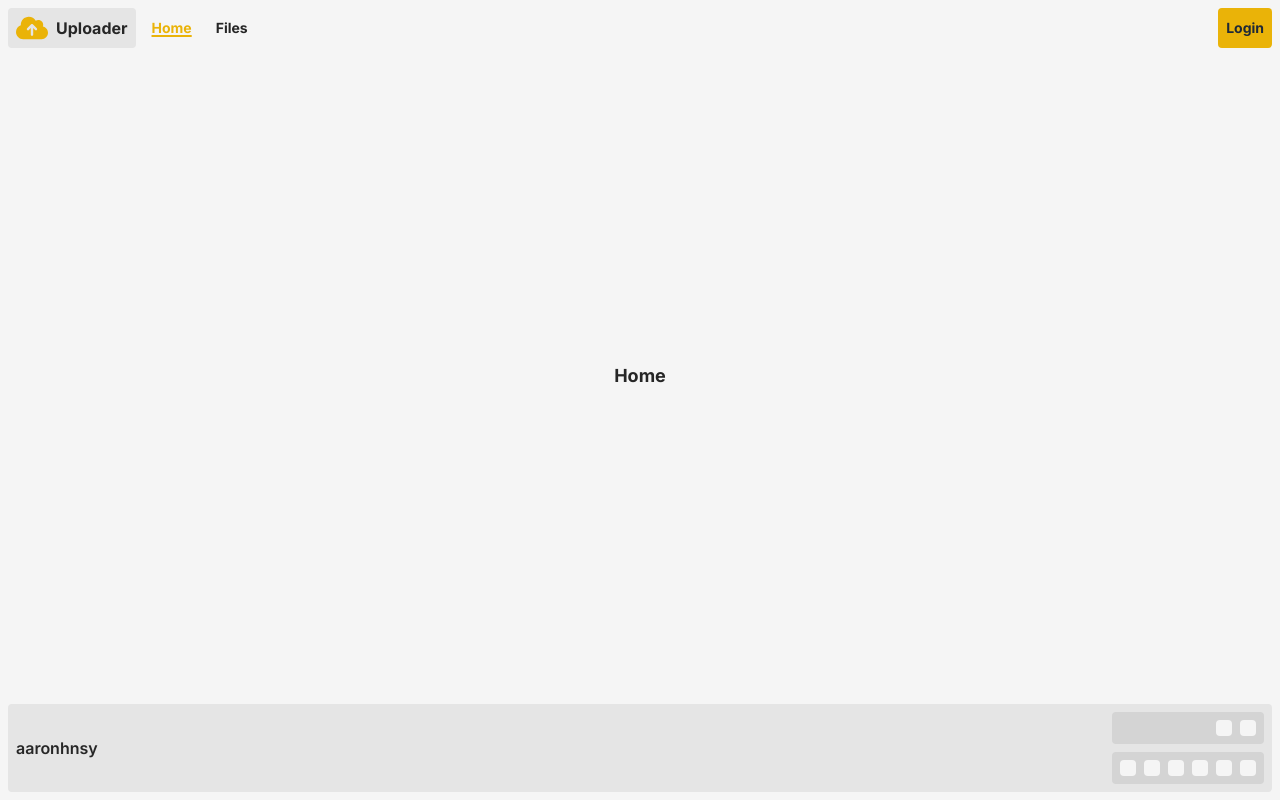
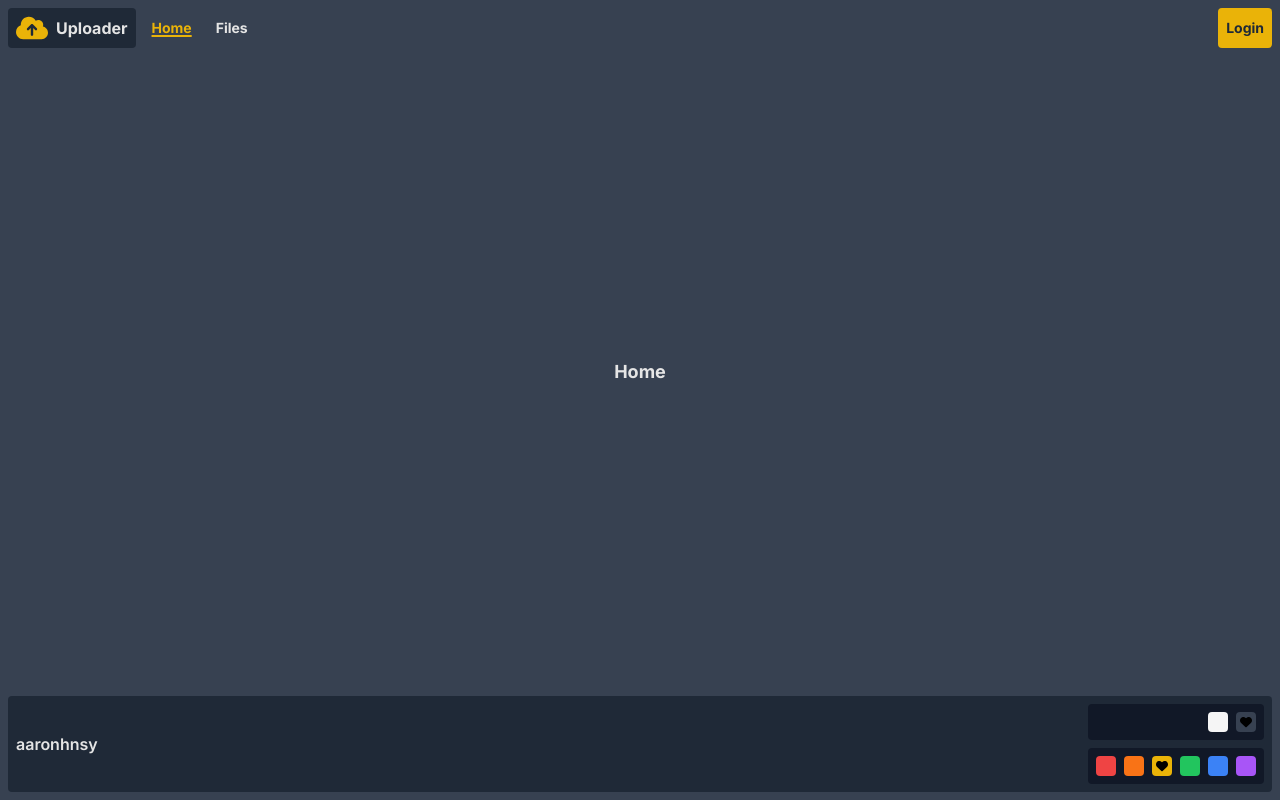
Before and after one commit to aaronhnsy/uploader, a Next.js app in the folder frontend/: page / in a window 1280 px wide. Built offline with nearby package versions, Linux system fonts and the light colour scheme; no server answers.

Commit message:
theme switcher works again
not happy with it yet

```diff
--- /dev/null
+++ b/frontend/global.d.ts
@@ -0,0 +1,3 @@
+declare module "tailwindcss/lib/util/color" {
+    export function parseColor(color: string): { color: number[]; alpha: number };
+}
--- a/frontend/src/app/theme.tsx
+++ b/frontend/src/app/theme.tsx
@@ -1,12 +1,12 @@
 "use client";
 
+import { themeNames } from "@/utilities/colours";
 import { ThemeProvider } from "next-themes";
 import React from "react";
-import { themeNames } from "../../tailwind.colours";
 
 export function Theme({ children }: { children: React.ReactNode }) {
     return (
-        <ThemeProvider themes={themeNames} defaultTheme="system">
+        <ThemeProvider themes={themeNames} defaultTheme="dark-yellow">
             {children}
         </ThemeProvider>
     );
--- a/frontend/src/components/footer/footer.themeButton.tsx
+++ /dev/null
@@ -1,20 +0,0 @@
-"use client";
-
-import { clsx } from "clsx";
-import { modes, accents } from "../../../tailwind.colours";
-
-interface FooterThemeButtonProps {
-    option: string;
-    values: typeof modes.dark | typeof accents.red;
-}
-
-export function FooterThemeButton({ option, values }: FooterThemeButtonProps) {
-    return (
-        <button type="button" key={option}
-                className={clsx(
-                    "flex", "items-center", "justify-center", "rounded",
-                    "w-4", "h-4", `bg-[${values?.primary}]`, "bg-theme-primary"
-                )}>
-        </button>
-    );
-}
--- a/frontend/src/components/footer/footer.themeSwitcher.tsx
+++ b/frontend/src/components/footer/footer.themeSwitcher.tsx
@@ -1,21 +1,89 @@
 "use client";
 
-import { FooterThemeButton } from "@/components/footer/footer.themeButton";
 import { clsx } from "clsx";
-import { modes, accents } from "../../../tailwind.colours";
+import { useTheme } from "next-themes";
+import React, { useEffect, useState } from "react";
 
-interface ThemeSwitcherProps {
-    options: typeof modes | typeof accents;
+const modeOptions: Record<string, string> = {
+    "light": "bg-theme-light-primary hover:bg-theme-light-secondary-hover",
+    "dark": "bg-theme-dark-primary hover:bg-theme-dark-primary-hover",
+};
+const accentOptions: Record<string, Record<string, string>> = {
+    "light": {
+        "red": "bg-theme-light-red-accent hover:bg-theme-light-red-accent-hover",
+        "orange": "bg-theme-light-orange-accent hover:bg-theme-light-orange-accent-hover",
+        "yellow": "bg-theme-light-yellow-accent hover:bg-theme-light-yellow-accent-hover",
+        "green": "bg-theme-light-green-accent hover:bg-theme-light-green-accent-hover",
+        "blue": "bg-theme-light-blue-accent hover:bg-theme-light-blue-accent-hover",
+        "purple": "bg-theme-light-purple-accent hover:bg-theme-light-purple-accent-hover",
+    },
+    "dark": {
+        "red": "bg-theme-dark-red-accent hover:bg-theme-dark-red-accent-hover",
+        "orange": "bg-theme-dark-orange-accent hover:bg-theme-dark-orange-accent-hover",
+        "yellow": "bg-theme-dark-yellow-accent hover:bg-theme-dark-yellow-accent-hover",
+        "green": "bg-theme-dark-green-accent hover:bg-theme-dark-green-accent-hover",
+        "blue": "bg-theme-dark-blue-accent hover:bg-theme-dark-blue-accent-hover",
+        "purple": "bg-theme-dark-purple-accent hover:bg-theme-dark-purple-accent-hover",
+    }
 }
 
-export function FooterThemeSwitcher({ options }: ThemeSwitcherProps) {
+interface FooterThemeSwitcherContainerProps {
+    options: Record<string, string>;
+    mode?: string;
+    accent?: string;
+    state: string
+    setState: React.Dispatch<React.SetStateAction<string>>;
+}
+
+const icon = (
+    <svg className={clsx("w-3", "h-3")}
+         viewBox="0 0 512 512" xmlns="http://www.w3.org/2000/svg">
+        <path d="M47.6 300.4L228.3 469.1c7.5 7 17.4 10.9 27.7 10.9s20.2-3.9 27.7-10.9L464.4 300.4c30.4-28.3
+                 47.6-68 47.6-109.5v-5.8c0-69.9-50.5-129.5-119.4-141C347 36.5 300.6 51.4 268 84L256 96 244
+                 84c-32.6-32.6-79-47.5-124.6-39.9C50.5 55.6 0 115.2 0 185.1v5.8c0 41.5 17.2 81.2 47.6 109.5z"/>
+    </svg>
+);
+
+export function FooterThemeSwitcherContainer({ options, mode, accent, state, setState }: FooterThemeSwitcherContainerProps) {
+    // make sure the component is mounted before rendering certain elements
+    const [mounted, setMounted] = useState(false);
+    useEffect(() => setMounted(true), []);
+    // theme switcher
+    const { setTheme } = useTheme();
     return (
         <div className={clsx(
             "flex", "flex-wrap", "items-center", "justify-end", "rounded",
             "p-2", "space-x-2",
-            "bg-theme-tertiary"
+            "bg-theme-tertiary", "u-transition",
         )}>
-            {Object.entries(options).map(([option, values]) => (<FooterThemeButton key={option} option={option} values={values}/>))}
+            {Object.entries(options).map(
+                ([option, value]) => (
+                    <button type="button" aria-label="theme-switcher" key={option}
+                            className={clsx(
+                                "flex", "items-center", "justify-center", "rounded",
+                                "w-5", "h-5", "hover:active:scale-105",
+                                value, "u-transition",
+                            )}
+                            onClick={() => {
+                                setState(option);
+                                setTheme(mode === undefined ? `${option}-${accent}` : `${mode}-${option}`);
+                            }}>
+                        {mounted && state === option ? icon : null}
+                    </button>
+                ),
+            )}
         </div>
     );
 }
+
+export function FooterThemeSwitcher() {
+    const { theme } = useTheme();
+    const [mode, setMode] = useState(theme?.split("-")[0] ?? "dark");
+    const [accent, setAccent] = useState(theme?.split("-")[1] ?? "yellow");
+    return (
+        <>
+            <FooterThemeSwitcherContainer options={modeOptions} accent={accent} state={mode} setState={setMode}/>
+            <FooterThemeSwitcherContainer options={accentOptions[mode]} mode={mode} state={accent} setState={setAccent}/>
+        </>
+    );
+}
--- a/frontend/src/components/footer/footer.tsx
+++ b/frontend/src/components/footer/footer.tsx
@@ -1,14 +1,16 @@
+import { clsx } from "clsx";
 import { FooterThemeSwitcher } from "./footer.themeSwitcher";
-import { clsx } from "clsx";
-import { modes, accents } from "../../../tailwind.colours";
 
 export function Footer() {
     return (
-        <footer className={clsx("flex", "justify-between", "items-center", "p-2", "bg-theme-secondary", "rounded", "u-transition")}>
+        <footer className={clsx(
+            "flex", "justify-between", "items-center", "rounded",
+            "p-2",
+            "bg-theme-secondary", "u-transition",
+        )}>
             <p className={clsx("font-semibold", "text-md", "text-theme-text", "u-transition")}>aaronhnsy</p>
             <div className={clsx("space-y-2")}>
-                <FooterThemeSwitcher options={modes}/>
-                <FooterThemeSwitcher options={accents}/>
+                <FooterThemeSwitcher/>
             </div>
         </footer>
     );
--- a/frontend/src/components/header/header.link.tsx
+++ b/frontend/src/components/header/header.link.tsx
@@ -7,7 +7,7 @@ interface HeaderLinkProps {
     text: string;
 }
 
-export function HeaderLink({href, text}: HeaderLinkProps) {
+export function HeaderLink({ href, text }: HeaderLinkProps) {
     return (
         <Link href={href}
               className={clsx(
--- a/frontend/tailwind.colours.js
+++ b/frontend/src/utilities/colours.ts
@@ -1,10 +1,8 @@
-const colors = require("tailwindcss/colors");
-const plugin = require("tailwindcss/plugin");
-const { parseColor } = require("tailwindcss/lib/util/color");
+import colors from "tailwindcss/colors";
+import { parseColor } from "tailwindcss/lib/util/color";
+import plugin from "tailwindcss/plugin";
 
-const toRGB = (value) => parseColor(value).color.join(" ");
-
-const modes = {
+export const modes: Record<string, Record<string, string>> = {
     "light": {
         "primary": colors.neutral[100],
         "primary-hover": colors.neutral[200],
@@ -26,7 +24,7 @@ const modes = {
         "text-hover": colors.neutral[300],
     },
 };
-const accents = {
+export const accents: Record<string, Record<string, Record<string, string>>> = {
     "red": {
         "light": { "accent": colors.red[500], "accent-hover": colors.red[600] },
         "dark": { "accent": colors.red[500], "accent-hover": colors.red[600] },
@@ -53,41 +51,38 @@ const accents = {
     },
 };
 
-let selectors = {};
-let themeNames = ["system"];
+export let cssSelectors: Record<string, Record<string, string>> = { ":root": {} };
+export let customColours: Record<string, string> = {};
+export let themeNames: string[] = [];
 
 for (const mode in modes) {
-    let fuzzyModeSelector = `html[data-theme*="${mode}"]`;
-    selectors[fuzzyModeSelector] = {};
-    for (const [key, value] of Object.entries(modes[mode])) {
-        selectors[fuzzyModeSelector][`--theme-${key}`] = toRGB(value);
+    let modeSelector = `html[data-theme*="${mode}"]`;
+    cssSelectors[modeSelector] = {};
+    for (const [variant, value] of Object.entries(modes[mode])) {
+        let themeModeVariant = `theme-${mode}-${variant}`;
+        cssSelectors[":root"][`--${themeModeVariant}`] = parseColor(value).color.join(" ");
+        customColours[themeModeVariant] = `rgb(var(--${themeModeVariant}) / <alpha-value>)`;
+        let themeVariant = `theme-${variant}`;
+        cssSelectors[modeSelector][`--${themeVariant}`] = `var(--${themeModeVariant})`;
+        customColours[themeVariant] = `rgb(var(--${themeVariant}) / <alpha-value>)`;
     }
-
-    let strictModeSelector = `html[data-theme="${mode}"]`;
-    selectors[strictModeSelector] = {};
-    for (const [key, value] of Object.entries(accents.yellow[mode])) {
-        selectors[strictModeSelector][`--theme-${key}`] = toRGB(value);
-    }
-
     for (const accent in accents) {
-        let strictAccentSelector = `html[data-theme="${mode}-${accent}"]`;
-        selectors[strictAccentSelector] = {};
-        for (const [key, value] of Object.entries(accents[accent][mode])) {
-            selectors[strictAccentSelector][`--theme-${key}`] = toRGB(value);
+        let modeAccentSelector = `html[data-theme="${mode}-${accent}"]`;
+        cssSelectors[modeAccentSelector] = {};
+        for (const [variant, value] of Object.entries(accents[accent][mode])) {
+            let themeModeAccentVariant = `theme-${mode}-${accent}-${variant}`;
+            cssSelectors[":root"][`--${themeModeAccentVariant}`] = parseColor(value).color.join(" ");
+            customColours[themeModeAccentVariant] = `rgb(var(--${themeModeAccentVariant}) / <alpha-value>)`;
+            let themeVariant = `theme-${variant}`;
+            cssSelectors[modeAccentSelector][`--${themeVariant}`] = `var(--${themeModeAccentVariant})`;
+            customColours[themeVariant] = `rgb(var(--${themeVariant}) / <alpha-value>)`;
         }
         themeNames.push(`${mode}-${accent}`);
     }
 }
 
-const coloursPlugin = plugin(
+export const coloursPlugin = plugin(
     function ({ addBase }) {
-        addBase(selectors);
+        addBase(cssSelectors);
     },
 );
-
-module.exports = {
-    modes,
-    accents,
-    themeNames,
-    coloursPlugin,
-};
--- a/frontend/tailwind.config.js
+++ b/frontend/tailwind.config.js
@@ -1,26 +1,11 @@
-const { coloursPlugin } = require("./tailwind.colours");
+const { customColours, coloursPlugin } = require("./src/utilities/colours");
 
 /** @type {import("tailwindcss").Config} **/
 module.exports = {
     content: ["./src/**/*.{ts,tsx}"],
     theme: {
-        fontFamily: {
-            sans: ["var(--font-inter)"],
-        },
-        extend: {
-            colors: {
-                "theme-primary": "rgb(var(--theme-primary) / <alpha-value>)",
-                "theme-primary-hover": "rgb(var(--theme-primary-hover) / <alpha-value>)",
-                "theme-secondary": "rgb(var(--theme-secondary) / <alpha-value>)",
-                "theme-secondary-hover": "rgb(var(--theme-secondary-hover) / <alpha-value>)",
-                "theme-tertiary": "rgb(var(--theme-tertiary) / <alpha-value>)",
-                "theme-tertiary-hover": "rgb(var(--theme-tertiary-hover) / <alpha-value>)",
-                "theme-text": "rgb(var(--theme-text) / <alpha-value>)",
-                "theme-text-hover": "rgb(var(--theme-text-hover) / <alpha-value>)",
-                "theme-accent": "rgb(var(--theme-accent) / <alpha-value>)",
-                "theme-accent-hover": "rgb(var(--theme-accent-hover) / <alpha-value>)",
-            },
-        },
+        fontFamily: { sans: ["var(--font-inter)"] },
+        extend: { colors: customColours },
     },
     plugins: [coloursPlugin],
 };
--- a/frontend/tsconfig.json
+++ b/frontend/tsconfig.json
@@ -18,6 +18,6 @@
         "baseUrl": "src/",
         "paths": {"@/*": ["./*"]}
     },
-    "include": ["next-env.d.ts", "**/*.ts", "**/*.tsx", ".next/types/**/*.ts"],
+    "include": ["global.d.ts", "next-env.d.ts", "**/*.ts", "**/*.tsx", ".next/types/**/*.ts"],
     "exclude": ["node_modules"]
 }
```
